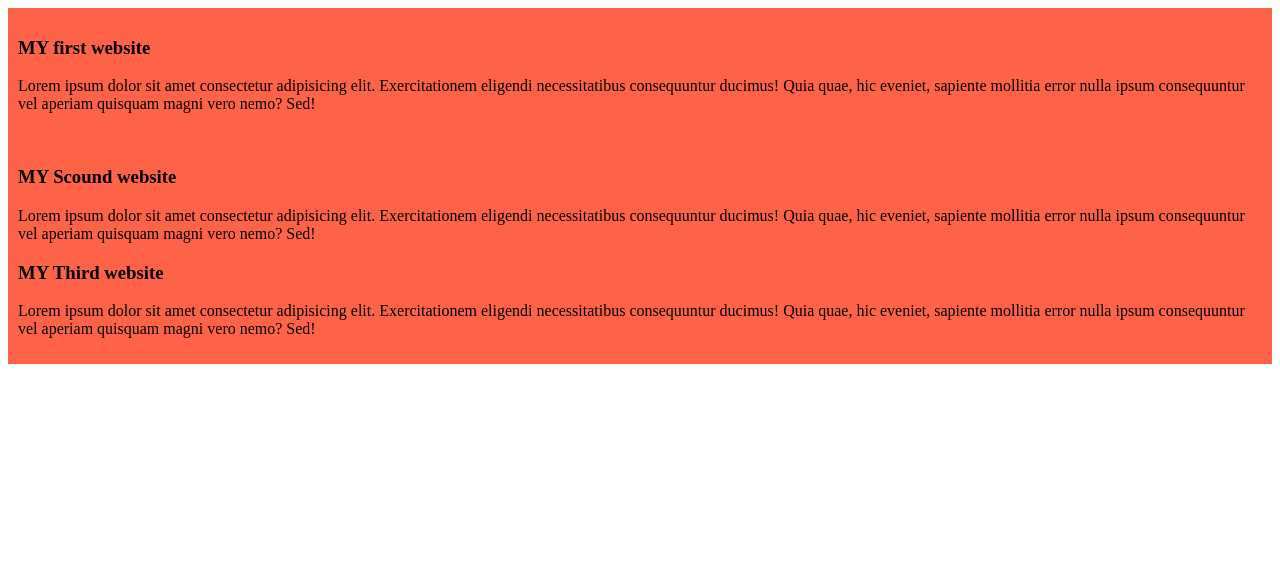
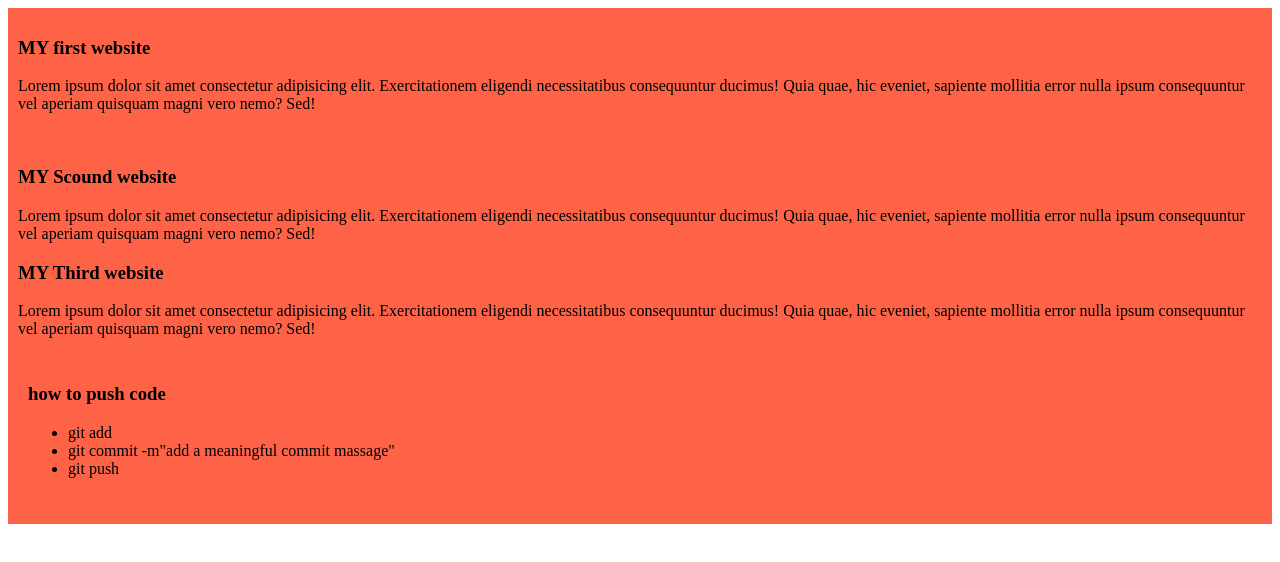
Before and after one commit to mdtamim0314/my-second-website, a plain HTML site: page idex.html in a window 1280 px wide. Drawn offline with Linux system fonts and the light colour scheme.

Commit message:
added a list push code

```diff
--- a/idex.html
+++ b/idex.html
@@ -17,6 +17,15 @@
 
         <h3>MY Third website</h3>
         <p>Lorem ipsum dolor sit amet consectetur adipisicing elit. Exercitationem eligendi necessitatibus consequuntur ducimus! Quia quae, hic eveniet, sapiente mollitia error nulla ipsum consequuntur vel aperiam quisquam magni vero nemo? Sed!</p>
+        <div>
+            <h3>how to push code</h3>
+            <ul>
+                <li>git add</li>
+                <li>git commit -m"add a meaningful commit massage"  </li>
+                <li>git push</li>
+
+            </ul>
+        </div>
     </div>
 </body>
 </html>
```
